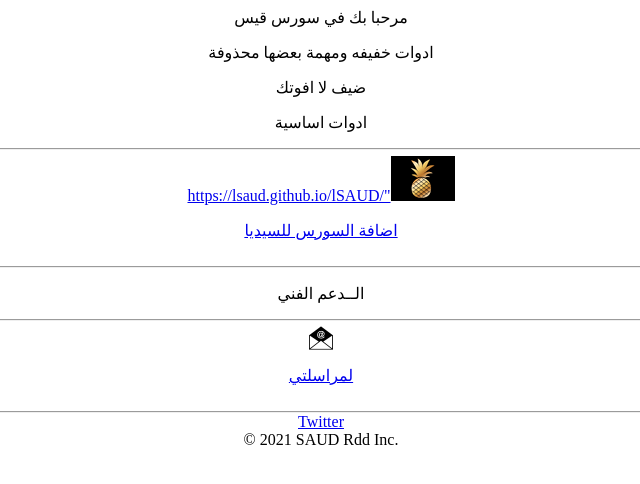
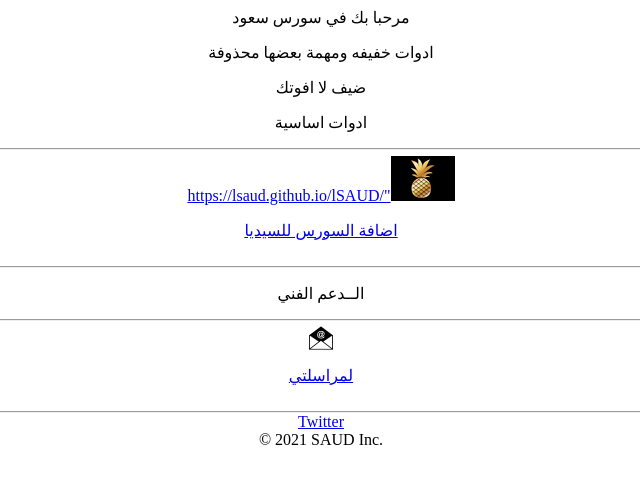
Before and after one commit to lSAUD/lSAUD, a plain HTML site: page index.html in a window 1280 px wide. Shown: the full height of the page, 319-959 px from the left. Drawn offline with Linux system fonts and the light colour scheme.

Commit message:
Update index.html

```diff
--- a/index.html
+++ b/index.html
@@ -1,7 +1,7 @@
 
 <html>
 <head>
-	<title>Qiosz and Malr</title>
+	<title>SAUD</title>
 <link rel="icon" type="image/png" href="favicon-32x32.png" sizes="32x32" />
 <link rel="icon" type="image/png" href="favicon-16x16.png" sizes="16x16" />
 
@@ -22,7 +22,7 @@
 	<div align="center">
 
 	<block>
-		<p>مرحبا بك في سورس قيس</p>
+		<p>مرحبا بك في سورس سعود</p>
 </block>
 
 <block>
@@ -49,7 +49,7 @@
 
 
 
-<footer> &copy; 2021 SAUD Rdd Inc.
+<footer> &copy; 2021 SAUD Inc.
 
 
 
```
